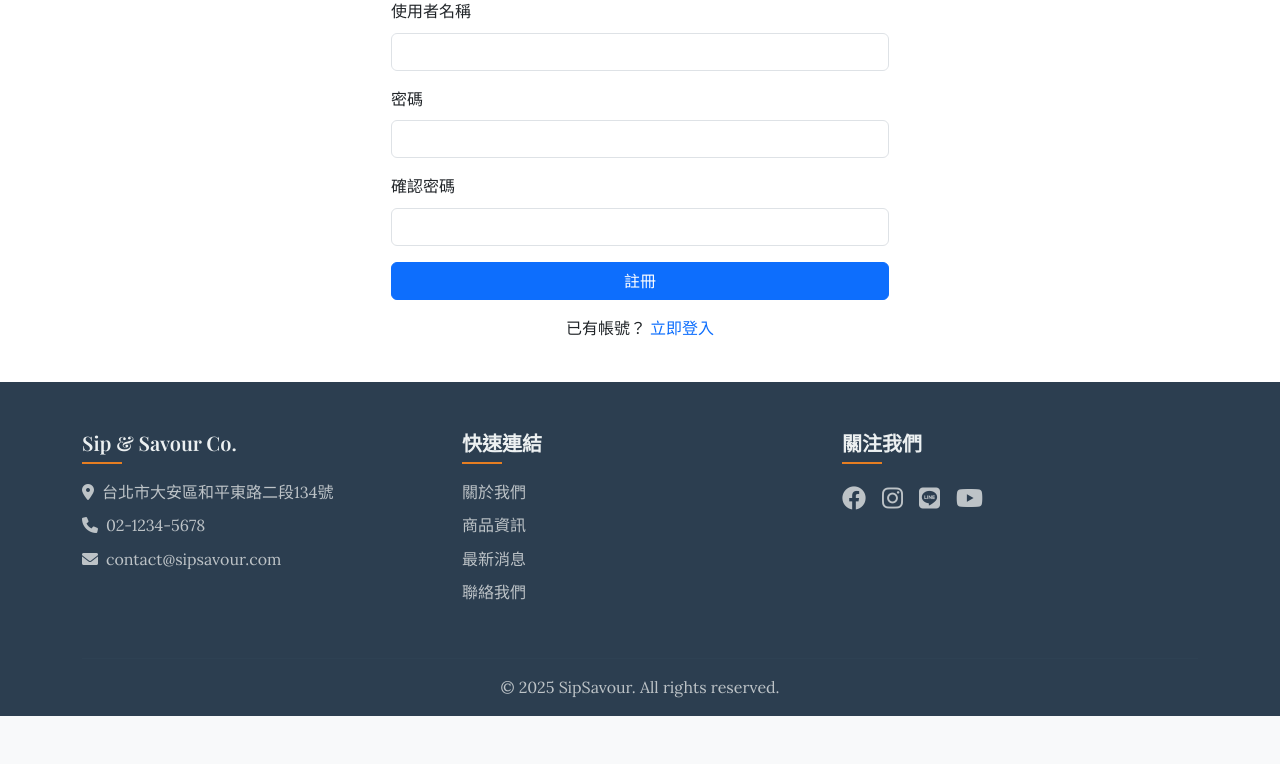
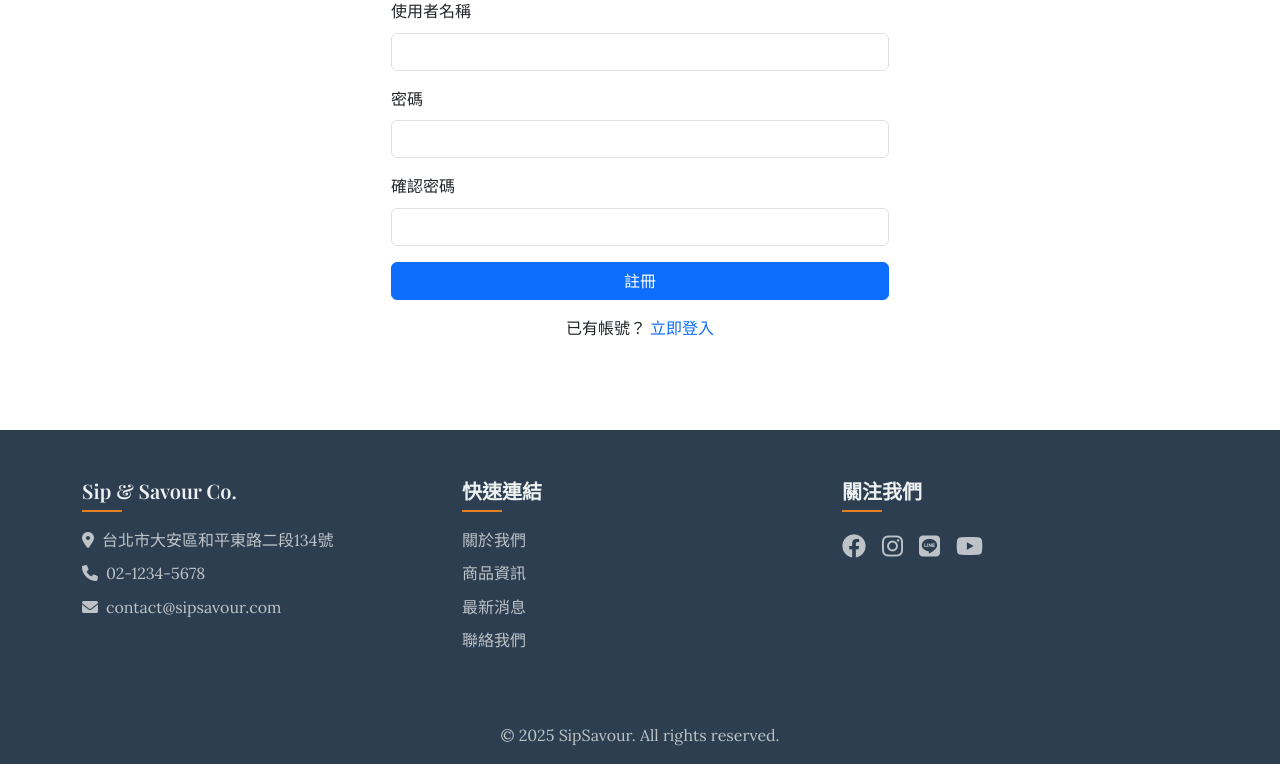
Before and after one commit to Yong-Cheng-Huang/Sip-Savour-Co, a Django app: page /register/ in a window 1280 px wide. Shown: the part 180-944 px from the top of the page. Before the commit the page ends 896 px from the top, so only its background shows below. Run offline with Django 5.2, Linux system fonts and the light colour scheme; parts of the project's set-up code (start-up, migrations or seed data) failed here and were passed over.

Commit message:
Update footer class in base.html to improve spacing and layout consistency.

```diff
--- a/templates/base.html
+++ b/templates/base.html
@@ -83,7 +83,7 @@
   </button>
 
   <!-- Footer -->
-  <footer>
+  <footer class="mt-5">
     <div class="container">
       <div class="row">
         <!-- Company Info -->
```
